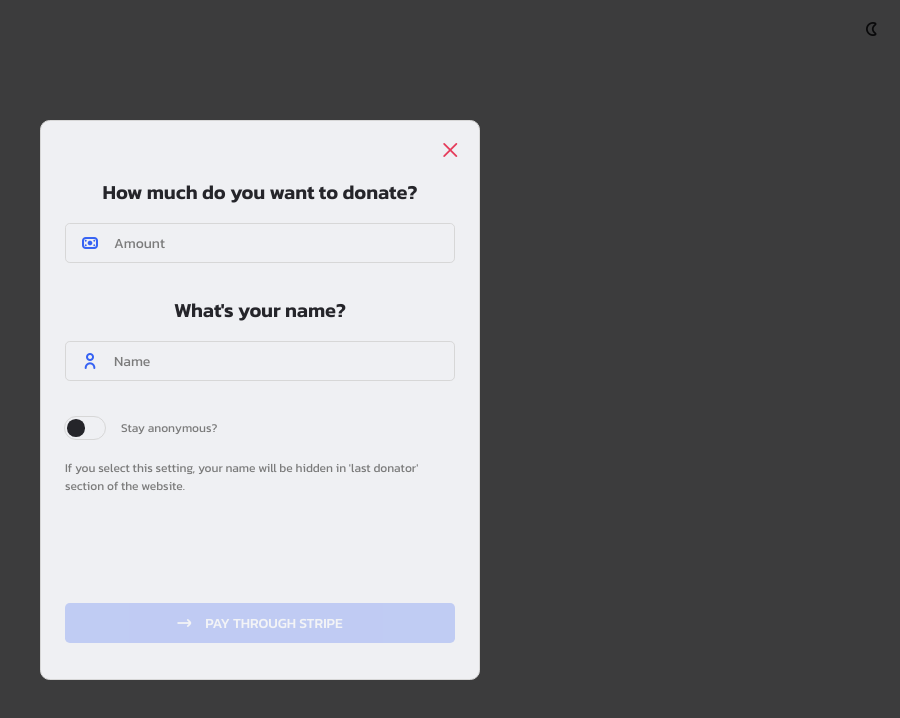
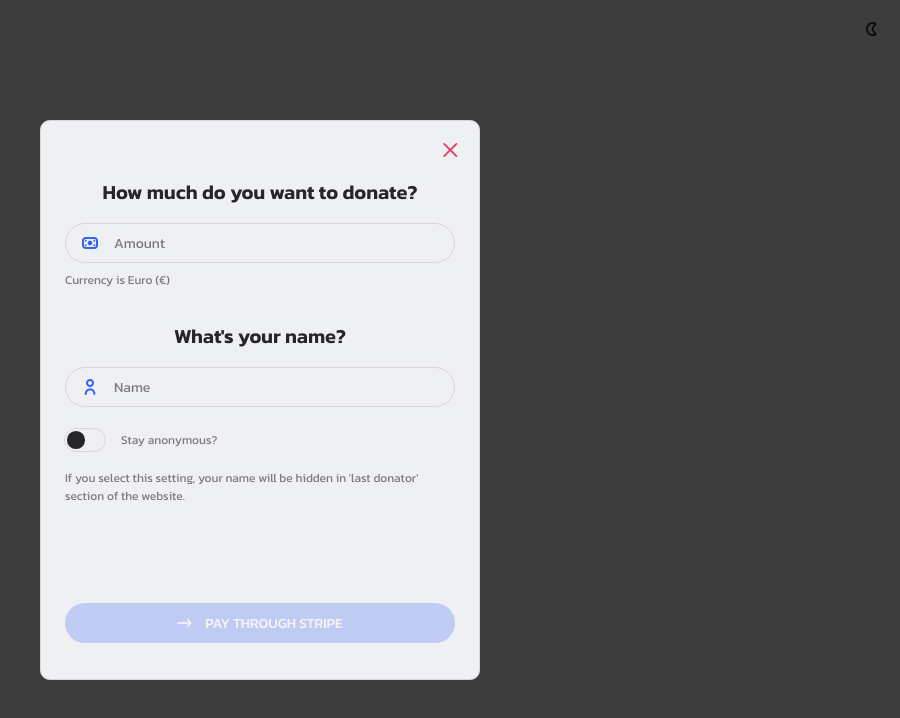
Before and after one commit to stepesdrabes/moneycounter, a SvelteKit app: page / in a window 1280 px wide. Both pictures are taken after a click on the button "DONATE". Shown: the top 718 px of the page, without its empty margins (380-1280 px from the left). Built offline with nearby package versions, Linux system fonts and the light colour scheme; no server answers; the database is empty.

Commit message:
Overall work

```diff
--- a/src/components/DonateModal.svelte
+++ b/src/components/DonateModal.svelte
@@ -16,7 +16,7 @@
     let checkingOut = false
 
     $: valuesCorrect = selectedAmount > 0
-        && selectedName.length > 0
+        && (selectedName.length > 0 || stayAnonymous)
 
     const checkout = async () => {
         if (checkingOut) return
@@ -45,14 +45,17 @@
         <Spacer value="var(--spacing-m)"/>
         <IconNumberField height="2.5rem" icon="money" placeholder="Amount"
                          onValueChange="{(value) => selectedAmount = value ?? 0}"/>
+        <Spacer value="var(--spacing-s)"/>
+        <LabelText text="Currency is Euro (€)"/>
+
         <Spacer value="var(--spacing-xl)"/>
 
         <h2>What's your name?</h2>
         <Spacer value="var(--spacing-m)"/>
-        <IconInputField height="2.5rem" icon="user" placeholder="Name"
+        <IconInputField height="2.5rem" icon="user" placeholder="Name{stayAnonymous ? ` (won't be shown)` : ''}"
                         onValueChange="{(value) => selectedName = value}"/>
 
-        <Spacer value="var(--spacing-l)"/>
+        <Spacer value="var(--spacing-ms)"/>
 
         <label class="checkbox-setting-row" for="setting-whole-day">
             <ToggleSwitch id="setting-whole-day" bind:checked={stayAnonymous}/>
@@ -86,11 +89,11 @@
   .checkbox-setting-row {
     width: calc(100% + 1rem);
     cursor: pointer;
-    padding: 0.75rem 0.5rem;
+    padding: 0.62rem 0.5rem;
     margin: 0 -0.5rem;
     display: flex;
     align-items: center;
-    border-radius: 0.25rem;
+    border-radius: 2rem;
     gap: var(--spacing-m);
     transition: background-color 0.3s ease-in-out;
 
--- a/src/components/inputs/Button.svelte
+++ b/src/components/inputs/Button.svelte
@@ -160,7 +160,7 @@
     border: none;
     height: var(--btnHeight);
     padding: 0 1.5rem;
-    border-radius: 0.3rem;
+    border-radius: calc(var(--btnHeight) / 2);
     font-weight: 500;
     font-size: var(--text-smaller);
     cursor: pointer;
--- a/src/components/inputs/IconInputField.svelte
+++ b/src/components/inputs/IconInputField.svelte
@@ -41,7 +41,7 @@
 </script>
 
 <div class="icon-input-field"
-     style="height: {height}; --outlineColor: {outlineColor}; --bgColor: {backgroundColor}; --textColor: {textColor}; --outlineWidth: {outlineWidth}">
+     style="--height: {height}; height: {height}; --outlineColor: {outlineColor}; --bgColor: {backgroundColor}; --textColor: {textColor}; --outlineWidth: {outlineWidth}">
     {#if icon}
         <i class="icon fi fi-br-{icon}" style="color: {iconColor}"></i>
     {/if}
@@ -73,7 +73,7 @@
     flex-grow: 0;
     position: relative;
     width: 100%;
-    border-radius: 0.3rem;
+    border-radius: calc(var(--height) / 2);
     padding: 0 1rem;
     color: var(--textColor);
     isolation: isolate;
@@ -90,7 +90,6 @@
     }
 
     input {
-      border-radius: 0.25rem;
       position: absolute;
       top: 0;
       left: 0;
@@ -98,6 +97,7 @@
       height: 100%;
       border: none;
       background: none;
+      border-radius: calc(var(--height) / 2);
       color: var(--textColor);
       accent-color: var(--accent-color);
       outline: 1px solid transparent;
--- a/src/components/inputs/IconNumberField.svelte
+++ b/src/components/inputs/IconNumberField.svelte
@@ -38,7 +38,7 @@
 </script>
 
 <div class="icon-input-field"
-     style="height: {height}; --outlineColor: {outlineColor}; --bgColor: {backgroundColor}; --textColor: {textColor}; --outlineWidth: {outlineWidth}">
+     style="--height: {height}; height: {height}; --outlineColor: {outlineColor}; --bgColor: {backgroundColor}; --textColor: {textColor}; --outlineWidth: {outlineWidth}">
     {#if icon}
         <i class="icon fi fi-br-{icon}" style="color: {iconColor}"></i>
     {/if}
@@ -55,7 +55,7 @@
     flex-grow: 0;
     position: relative;
     width: 100%;
-    border-radius: 0.3rem;
+    border-radius: calc(var(--height) / 2);
     padding: 0 1rem;
     color: var(--textColor);
     isolation: isolate;
@@ -72,7 +72,7 @@
     }
 
     input {
-      border-radius: 0.25rem;
+      border-radius: calc(var(--height) / 2);
       position: absolute;
       top: 0;
       left: 0;
--- a/src/routes/cancel/+page.svelte
+++ b/src/routes/cancel/+page.svelte
@@ -6,6 +6,6 @@
 
 <CenteredPageContainer>
     <h1>Donation has been cancelled</h1>
-    <Spacer value="var(--spacing-ms"/>
+    <Spacer value="var(--spacing-s)"/>
     <Button height="2.75rem" width="min-content" label="Back to home" href="/" icon="arrow-left"/>
 </CenteredPageContainer>
--- a/src/routes/checkout/+server.ts
+++ b/src/routes/checkout/+server.ts
@@ -34,7 +34,7 @@ export const POST: RequestHandler = async ({request}) => {
             session: session.id,
             anonymous: data.anonymous,
             amount: data.amount,
-            name: data.name,
+            name: data.anonymous ? 'Anonymous' : data.name,
             country: 'DE',
             accepted: false
         }
--- a/src/routes/success/+page.server.ts
+++ b/src/routes/success/+page.server.ts
@@ -10,7 +10,7 @@ export const load: PageServerLoad = async ({url}) => {
     const session = await stripe.checkout.sessions.retrieve(sessionId)
     if (session.status !== 'complete') redirect(303, '/')
 
-    await db.donate.update({
+    const donate = await db.donate.update({
         where: {
             session: sessionId
         },
@@ -19,5 +19,7 @@ export const load: PageServerLoad = async ({url}) => {
         }
     })
 
-    redirect(302, '/')
+    return {
+        donate: donate
+    }
 }
```
Also changed, not shown: src/routes/success/+page.svelte (added, +36 -0 lines).
